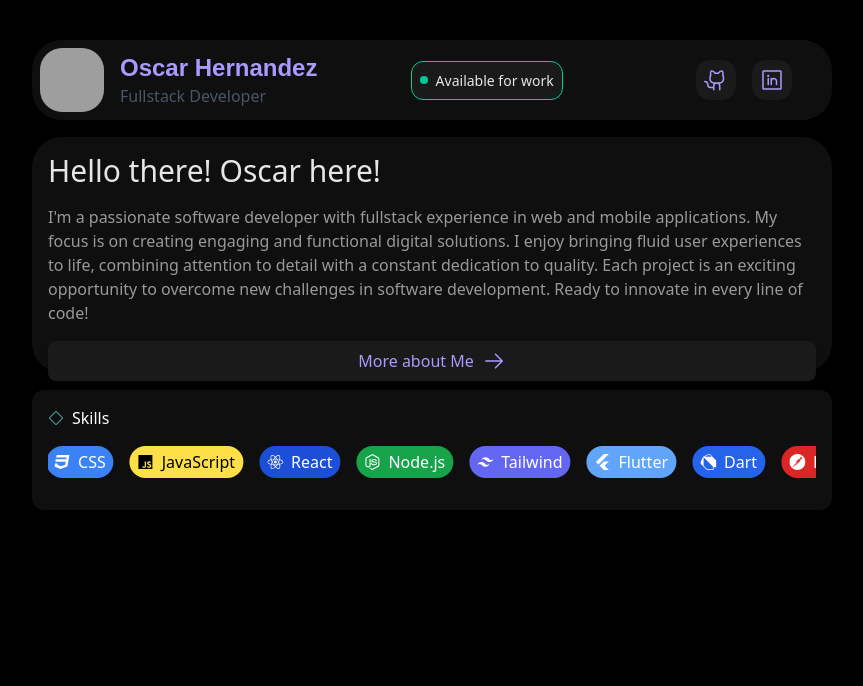
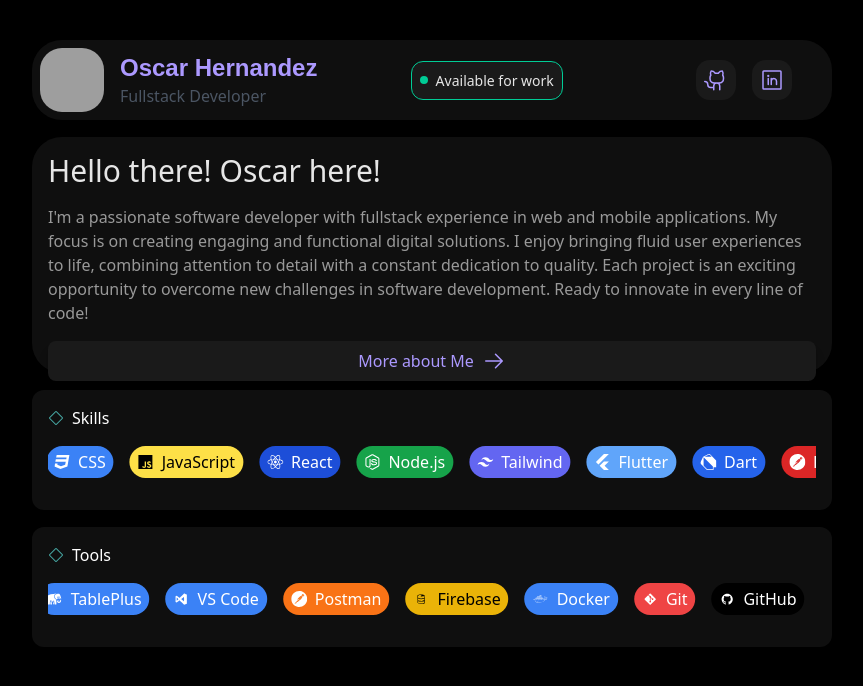
Before and after one commit to devosher01/portfolio, a React (Vite) app: page / in a window 1280 px wide. Shown: the top 686 px of the page, without its empty margins (208-1071 px from the left). Built offline with nearby package versions, Linux system fonts and the light colour scheme; grey boxes are pictures that could not be loaded; a web font is replaced by a local one.

Commit message:
Add PostgreSQL to skills and Tools_Container to home.jsx create and configure toolsConfig.jsx.jsx.js file

```diff
--- /dev/null
+++ b/src/pages/home/components/tools.jsx
@@ -0,0 +1,40 @@
+import React from 'react';
+import Marquee from 'react-fast-marquee';
+import tools from '../config/toolsConfig';
+
+const ToolItem = ({ tool, color, textColor, Icon }) => (
+    <div className={`flex items-center gap-2 p-2 rounded-full m-2 ${color}`}>
+        <Icon className={`${textColor}`} />
+        <span className={`${textColor}`}>{tool}</span>
+    </div>
+);
+
+const ToolsMarquee = ({ tools }) => (
+    <Marquee direction="right" speed={20}>
+        <div className="mb-2 h-12 flex justify-evenly">
+            {tools.map((tool, index) => (
+                <ToolItem key={index} tool={tool.name} color={tool.color} textColor={tool.textColor} Icon={tool.Icon} />
+            ))}
+        </div>
+    </Marquee>
+);
+
+const ToolsIcon = () => (
+    <svg viewBox="0 0 256 256" className="h-4 w-4 mr-2" fill="#45A29E">
+        <path d="M235.33,116.72,139.28,20.66a16,16,0,0,0-22.56,0l-96,96.06a16,16,0,0,0,0,22.56l96.05,96.06h0a16,16,0,0,0,22.56,0l96.05-96.06a16,16,0,0,0,0-22.56ZM128,224h0L32,128,128,32,224,128Z"></path>
+    </svg>
+);
+
+const Tools_Container = () => (
+    <div className="sm:w-[800px] w-full h-auto max-w-full bg-bg-container flex flex-col items-center justify-center rounded-[12px] p-4">
+        <div className="flex items-center mb-2 w-full">
+            <ToolsIcon />
+            <h2 className="text-white">Tools</h2>
+        </div>
+        <div className="flex flex-col items-center overflow-hidden w-full">
+            <ToolsMarquee tools={tools} />
+        </div>
+    </div>
+);
+
+export default Tools_Container;
--- a/src/pages/home/config/skillsConfig.js
+++ b/src/pages/home/config/skillsConfig.js
@@ -12,6 +12,7 @@
     { name: 'Dart', color: 'bg-blue-600', textColor: 'text-white', Icon: SiIcons.SiDart },
     { name: 'Rest API', color: 'bg-red-600', textColor: 'text-white', Icon: SiIcons.SiPostman },
     { name: 'Golang', color: 'bg-blue-300', textColor: 'text-black', Icon: SiIcons.SiGo },
+    { name: 'PostgreSQL', color: 'bg-blue-500', textColor: 'text-white', Icon: SiIcons.SiPostgresql},
 ];
 
 export default skills;
--- /dev/null
+++ b/src/pages/home/config/toolsConfig.js
@@ -0,0 +1,18 @@
+import * as SiIcons from 'react-icons/si';
+import * as DiIcons from "react-icons/di";
+import * as Io5Icons from "react-icons/io5";
+import * as GiIcons from 'react-icons/gi';
+
+
+const tools = [
+    { name: 'VS Code', color: 'bg-blue-500', textColor: 'text-white', Icon: DiIcons.DiVisualstudio },
+    { name: 'Postman', color: 'bg-orange-500', textColor: 'text-white', Icon: SiIcons.SiPostman },
+    { name: 'Firebase', color: 'bg-yellow-500', textColor: 'text-black', Icon: DiIcons.DiFirebase },
+    { name: 'Docker', color: 'bg-blue-500', textColor: 'text-white', Icon: DiIcons.DiDocker },
+    { name: 'Git', color: 'bg-red-500', textColor: 'text-white', Icon: DiIcons.DiGit },
+    { name: 'GitHub', color: 'bg-black', textColor: 'text-white', Icon: DiIcons.DiGithubBadge },
+    { name: 'Vercel', color: 'bg-black', textColor: 'text-white', Icon: Io5Icons.IoLogoVercel },
+    {name: 'TablePlus', color: 'bg-blue-500', textColor: 'text-white', Icon: GiIcons.GiElephant},
+];
+
+export default tools;
--- a/src/pages/home/home.jsx
+++ b/src/pages/home/home.jsx
@@ -3,6 +3,7 @@
 import AboutMe from "./components/about_me.jsx";
 import Divider from "../../components/divider.jsx";
 import Skills from "./components/Skills.jsx";
+import Tools_Container from "./components/tools.jsx";
 
 const Home = () => {
     return (
@@ -12,6 +13,8 @@
             <AboutMe/>
             <Divider/>
             <Skills/>
+            <Divider/>
+            <Tools_Container/>
         </div>
     );
 };
```
